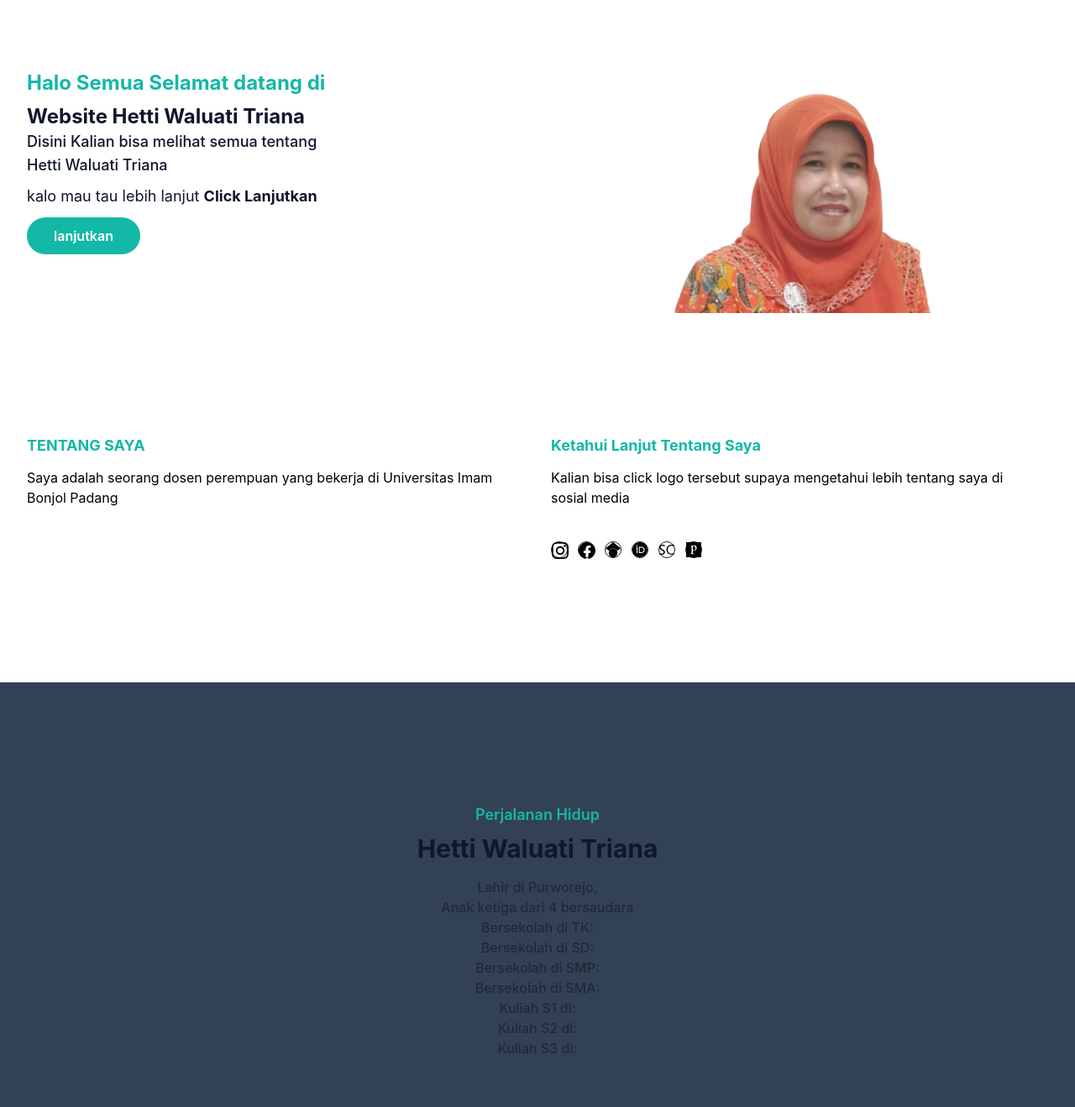
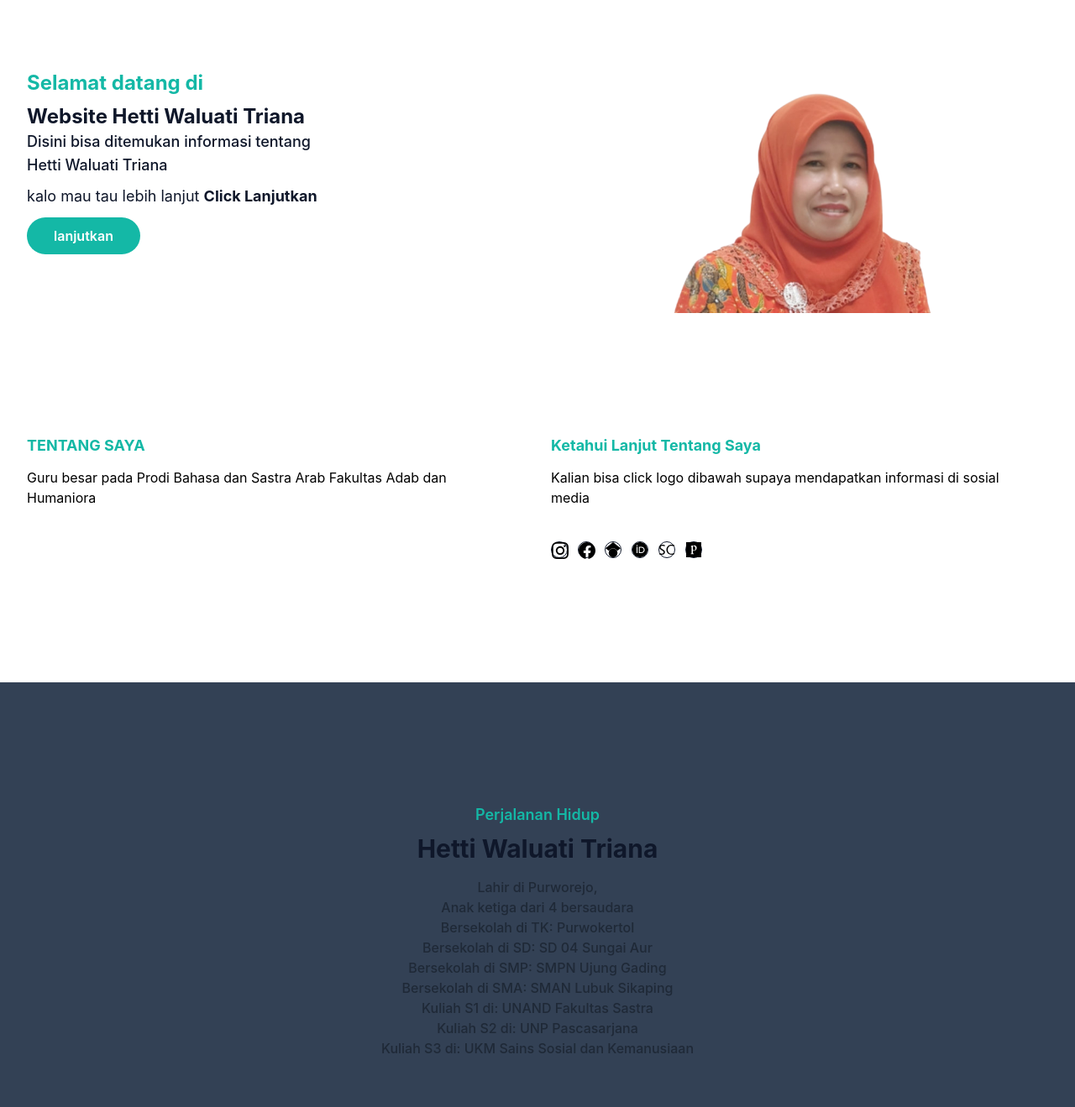
Before and after one commit to hettiweb/naqibhub.github.io, a website: page index.html in a window 1280 px wide. Shown: the part 141-1460 px from the top of the page at 84% size. Drawn offline with Linux system fonts and the light colour scheme.

Commit message:
update file

```diff
--- a/index.html
+++ b/index.html
@@ -72,9 +72,9 @@
             <div class="container">
                 <div class="flex flex-wrap">
                     <div class="w-full self-center px-4 lg:w-1/2">
-                        <h1 class="text-base font-semibold text-primary"><span class="block font-bold  text-2xl mb-2"> Halo Semua Selamat datang di</span> <span class="block font-bold text-dark text-2xl dark:text-white">Website Hetti Waluati Triana</span>
+                        <h1 class="text-base font-semibold text-primary"><span class="block font-bold  text-2xl mb-2"> Selamat datang di</span> <span class="block font-bold text-dark text-2xl dark:text-white">Website Hetti Waluati Triana</span>
                         </h1>
-                        <h2 class=" font-medium text-slate-900 text-lg  dark:text-white">Disini Kalian bisa melihat semua tentang </h2>
+                        <h2 class=" font-medium text-slate-900 text-lg  dark:text-white">Disini bisa ditemukan informasi tentang </h2>
                         <h4 class="font-medium text-dark text-lg mb-2  dark:text-white
                         ">Hetti Waluati Triana</h4>
                         <h3 class=" text-dark mb-5 text-lg leading-relaxed  dark:text-white">kalo mau tau lebih lanjut <span class="text-dark font-bold  dark:text-white
@@ -99,11 +99,11 @@
                 <div class="flex flex-wrap">
                     <div class="w-full px-4 mb-10 lg:w-1/2">
                         <h5 class=" font-bold uppercase text-primary text-lg mb-3 max-w-xl"> Tentang saya</h5>
-                        <p class=" mb-10 max-w-xl dark:text-white">Saya adalah seorang dosen perempuan yang bekerja di Universitas Imam Bonjol Padang</p>
+                        <p class=" mb-10 max-w-xl dark:text-white">Guru besar pada <span class="Font-bold text-dark dark:text-white"></span> Prodi Bahasa dan Sastra Arab Fakultas Adab dan Humaniora</p>
                     </div>
                     <div class="w-full px-4 lg:w-1/2">
                         <h3 class="font-bold text-primary text-lg mb-3 max-w-xl">Ketahui Lanjut Tentang Saya</h3>
-                        <p class="mb-10 max-w-xl dark:text-white">Kalian bisa click logo tersebut supaya mengetahui lebih tentang saya di sosial media</p>
+                        <p class="mb-10 max-w-xl dark:text-white">Kalian bisa click logo dibawah supaya mendapatkan informasi di sosial media</p>
 
                         <div class=" flex items-center">
                             <!-- Instagram -->
@@ -148,13 +148,13 @@
                         <p class="font-medium text-md text-second">
                            Lahir di Purworejo,
                             <h2 class="font-medium text-md text-second">Anak ketiga dari 4 bersaudara </h2>
-                            <h3 class="font-medium text-md text-second">Bersekolah di TK:</h3>
-                            <h3 class="font-medium text-md text-second">Bersekolah di SD:</h3>
-                            <h3 class="font-medium text-md text-second">Bersekolah di SMP:</h3>
-                            <h3 class="font-medium text-md text-second">Bersekolah di SMA:</h3>
-                            <h3 class="font-medium text-md text-second">Kuliah S1 di:</h3>
-                            <h3 class="font-medium text-md text-second">Kuliah S2 di:</h3>
-                            <h3 class="font-medium text-md text-second">Kuliah S3 di:</h3>
+                            <h3 class="font-medium text-md text-second">Bersekolah di TK: Purwokertol</h3>
+                            <h3 class="font-medium text-md text-second">Bersekolah di SD: SD 04 Sungai Aur</h3>
+                            <h3 class="font-medium text-md text-second">Bersekolah di SMP: SMPN Ujung Gading</h3>
+                            <h3 class="font-medium text-md text-second">Bersekolah di SMA: SMAN Lubuk Sikaping</h3>
+                            <h3 class="font-medium text-md text-second">Kuliah S1 di: UNAND Fakultas Sastra</h3>
+                            <h3 class="font-medium text-md text-second">Kuliah S2 di: UNP Pascasarjana</h3>
+                            <h3 class="font-medium text-md text-second">Kuliah S3 di: UKM Sains Sosial dan Kemanusiaan</h3>
 
                         </p>
                     </div>
```
Also changed, not shown: dist/output.css.
